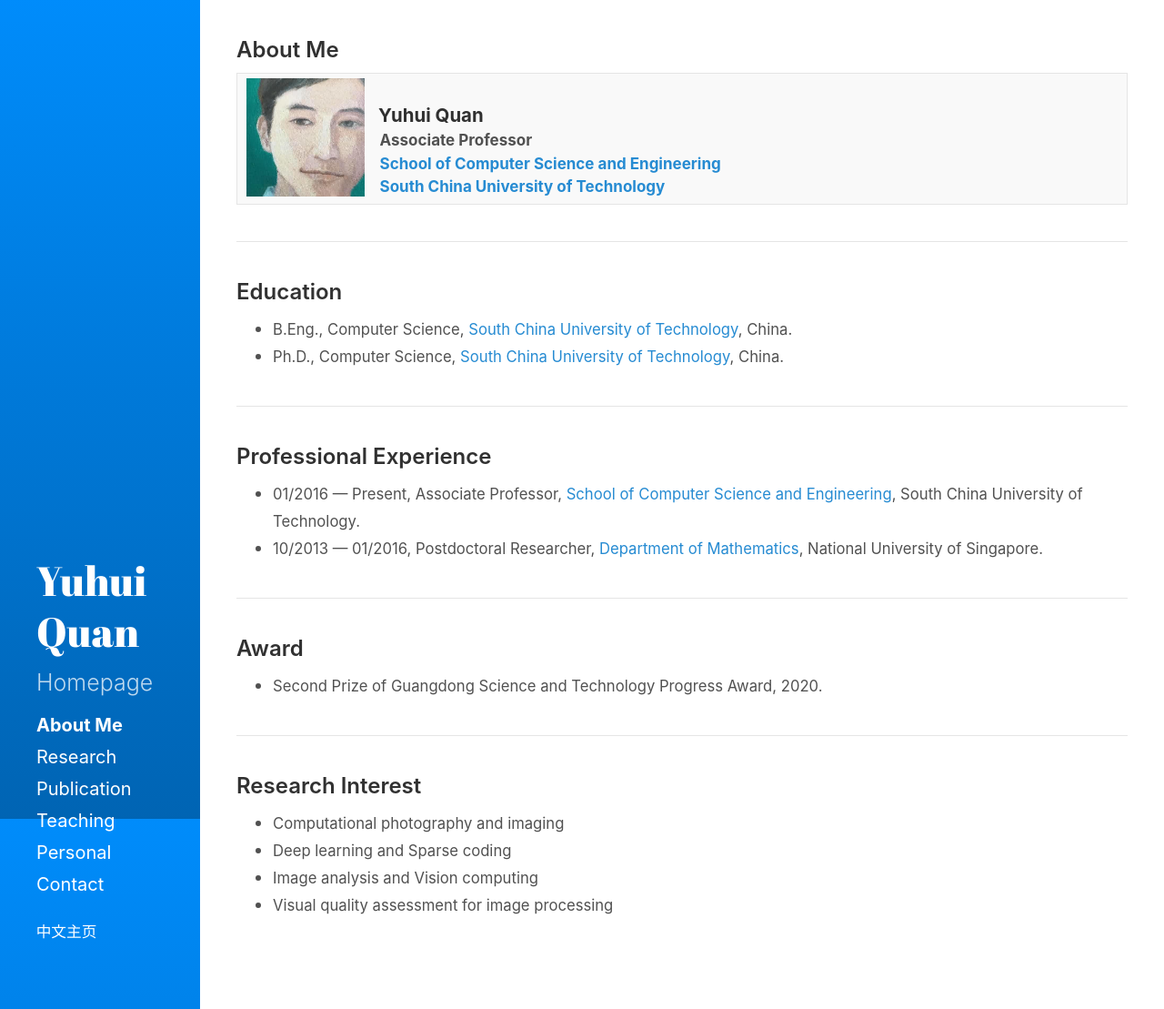
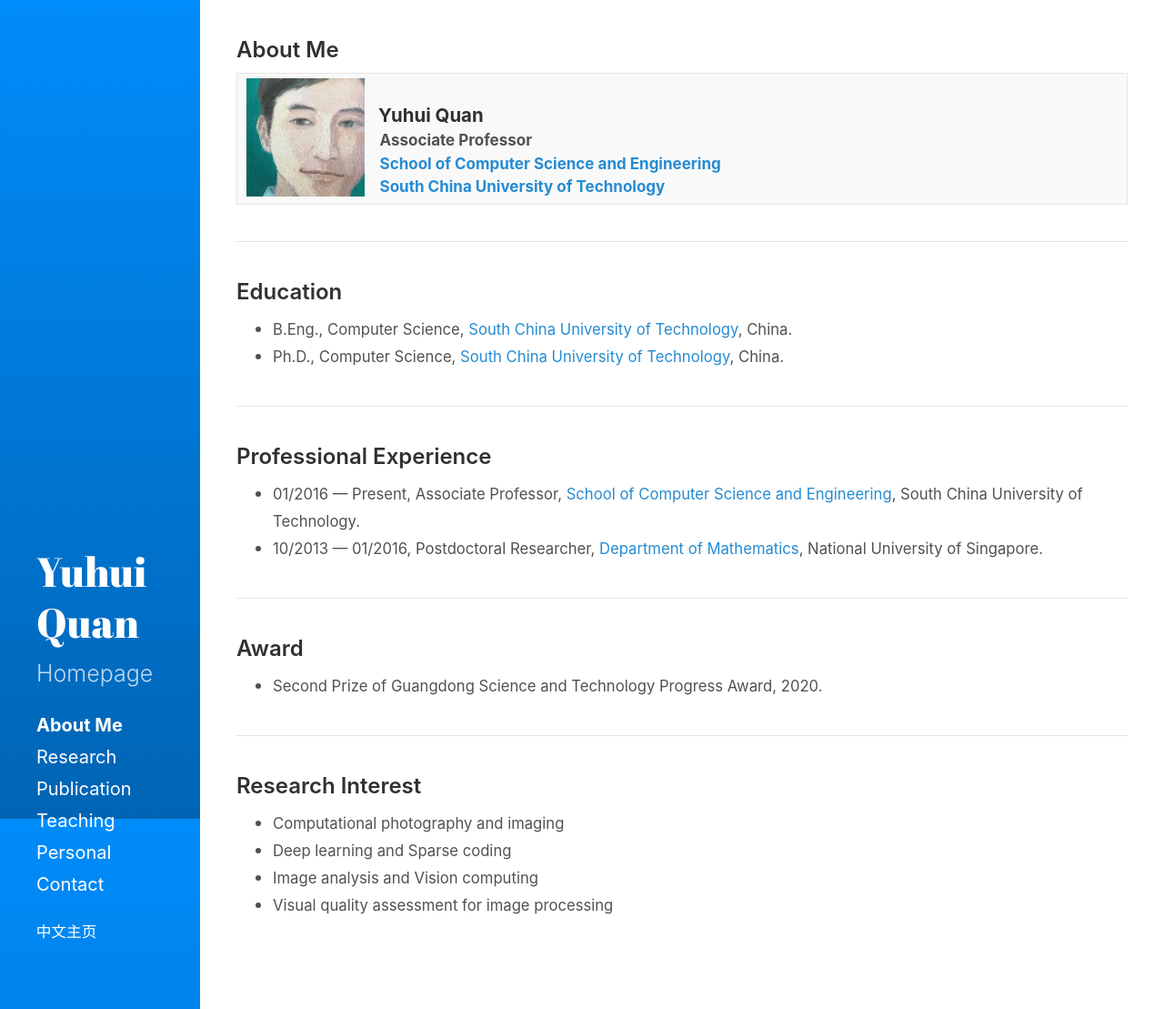
Before and after one commit to csyhquan/csyhquan.github.io, a Jekyll site: the page built from index.html, in a window 1280 px wide and 1109 px high. Shown: the whole window at 91% size. Built offline with Jekyll 4.4.1, drawn with Linux system fonts in a browser that asks for light colours; the list of posts is cut into pages by our own code.

Commit message:
Update _type.scss

```diff
--- a/_sass/hydeout/_type.scss
+++ b/_sass/hydeout/_type.scss
@@ -48,7 +48,7 @@ h7 {
 }
 
 p {
-  margin-bottom: 0.5rem;
+  margin-bottom: 1rem;
   margin-top: 0;
 }
 
```
